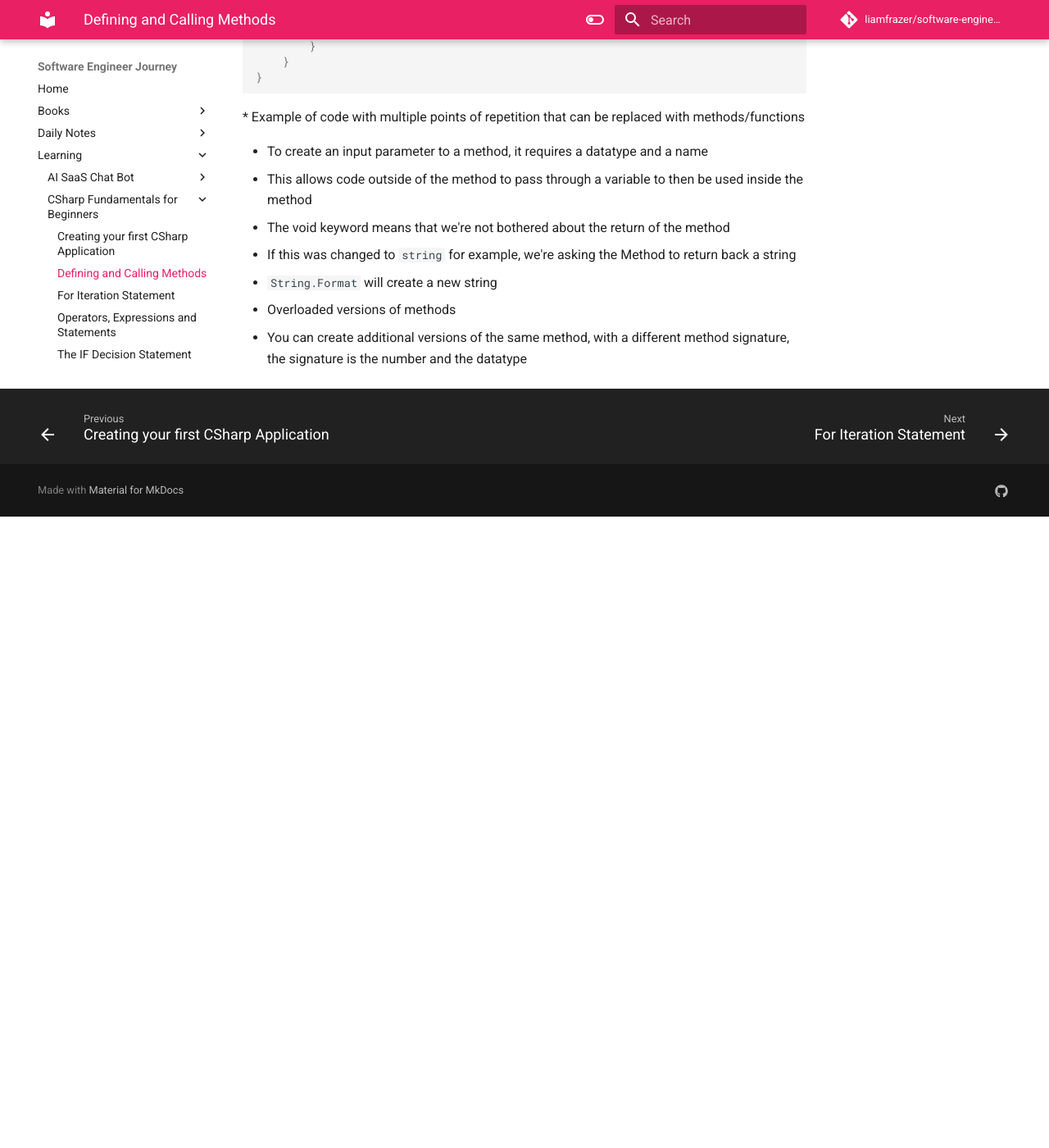
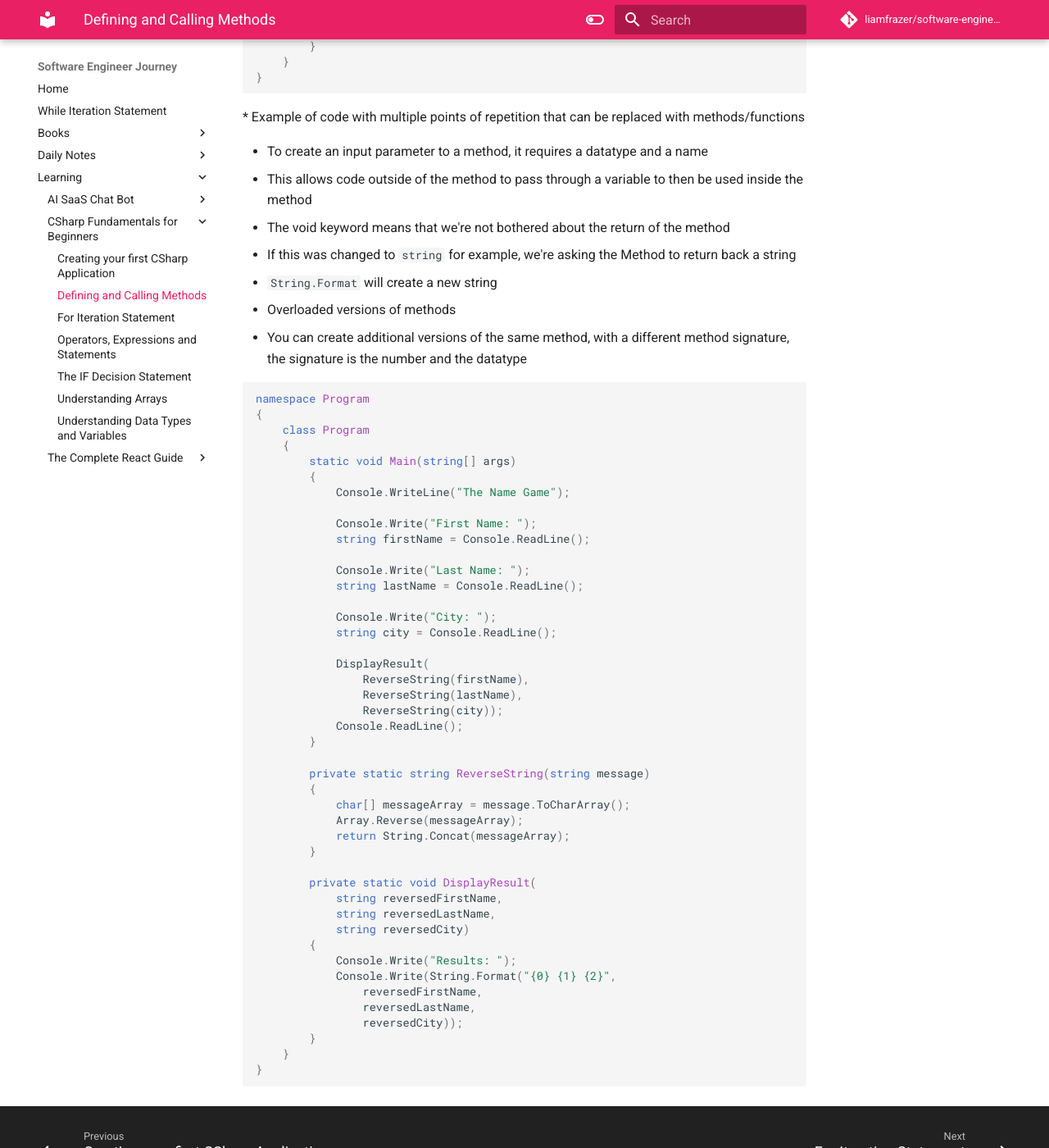
Before and after one commit to liamfrazer/software-engineer-journey, an MkDocs documentation site: the page built from docs/Learning/CSharp Fundamentals for Beginners/Defining and Calling Methods.md, in a window 1280 px wide and 1400 px high, scrolled down 1412 px. Shown: the whole window at 82% size. Built offline with MkDocs 1.6.1 and Material for MkDocs 9.7.7, drawn with Linux system fonts in a browser that asks for light colours; comment, search, counter and statistics services are not loaded; before the commit the page ends 2042 px from its top, so only the background shows below that.

Commit message:
vault backup: 2024-01-06 13:18:36

````diff
--- a/docs/Learning/CSharp Fundamentals for Beginners/Defining and Calling Methods.md
+++ b/docs/Learning/CSharp Fundamentals for Beginners/Defining and Calling Methods.md
@@ -86,3 +86,51 @@
 
 * Overloaded versions of methods
 * You can create additional versions of the same method, with a different method signature, the signature is the number and the datatype
+
+```c#
+namespace Program
+{
+    class Program
+    {
+        static void Main(string[] args)
+        {
+            Console.WriteLine("The Name Game");
+
+            Console.Write("First Name: ");
+            string firstName = Console.ReadLine();
+
+            Console.Write("Last Name: ");
+            string lastName = Console.ReadLine();
+
+            Console.Write("City: ");
+            string city = Console.ReadLine();
+
+            DisplayResult(
+                ReverseString(firstName),
+                ReverseString(lastName),
+                ReverseString(city));
+            Console.ReadLine();
+        }
+
+        private static string ReverseString(string message)
+        {
+            char[] messageArray = message.ToCharArray();
+            Array.Reverse(messageArray);
+            return String.Concat(messageArray);
+        }
+
+        private static void DisplayResult(
+            string reversedFirstName,
+            string reversedLastName,
+            string reversedCity)
+        {
+            Console.Write("Results: ");
+            Console.Write(String.Format("{0} {1} {2}",
+                reversedFirstName,
+                reversedLastName,
+                reversedCity));
+        }
+    }
+}
+
+```
--- /dev/null
+++ b/docs/While Iteration Statement.md
@@ -0,0 +1,5 @@
+---
+tags:
+  - csharp
+---
+# While Iteration Statement
````
Also changed, not shown: docs/index.md (+1 -0 lines).
